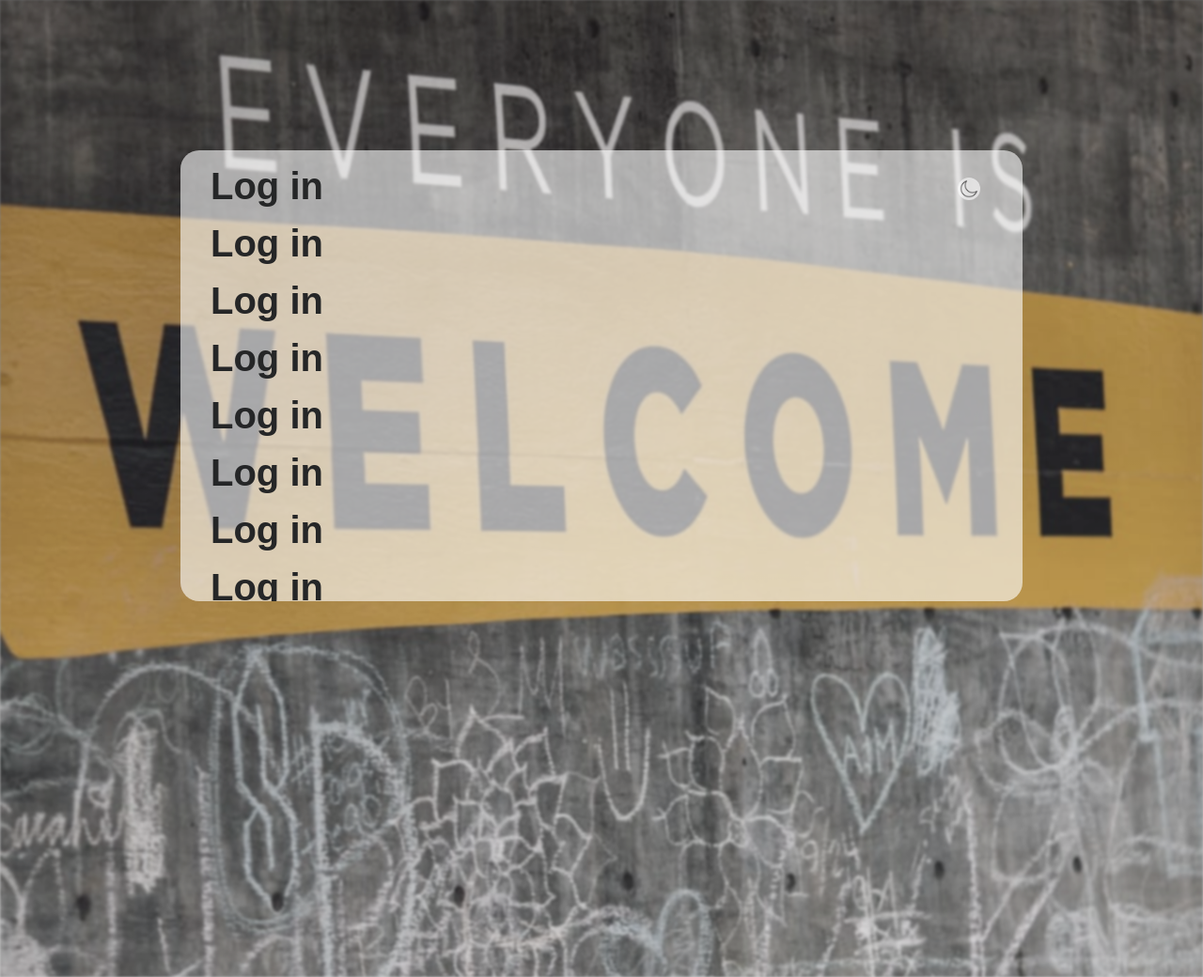
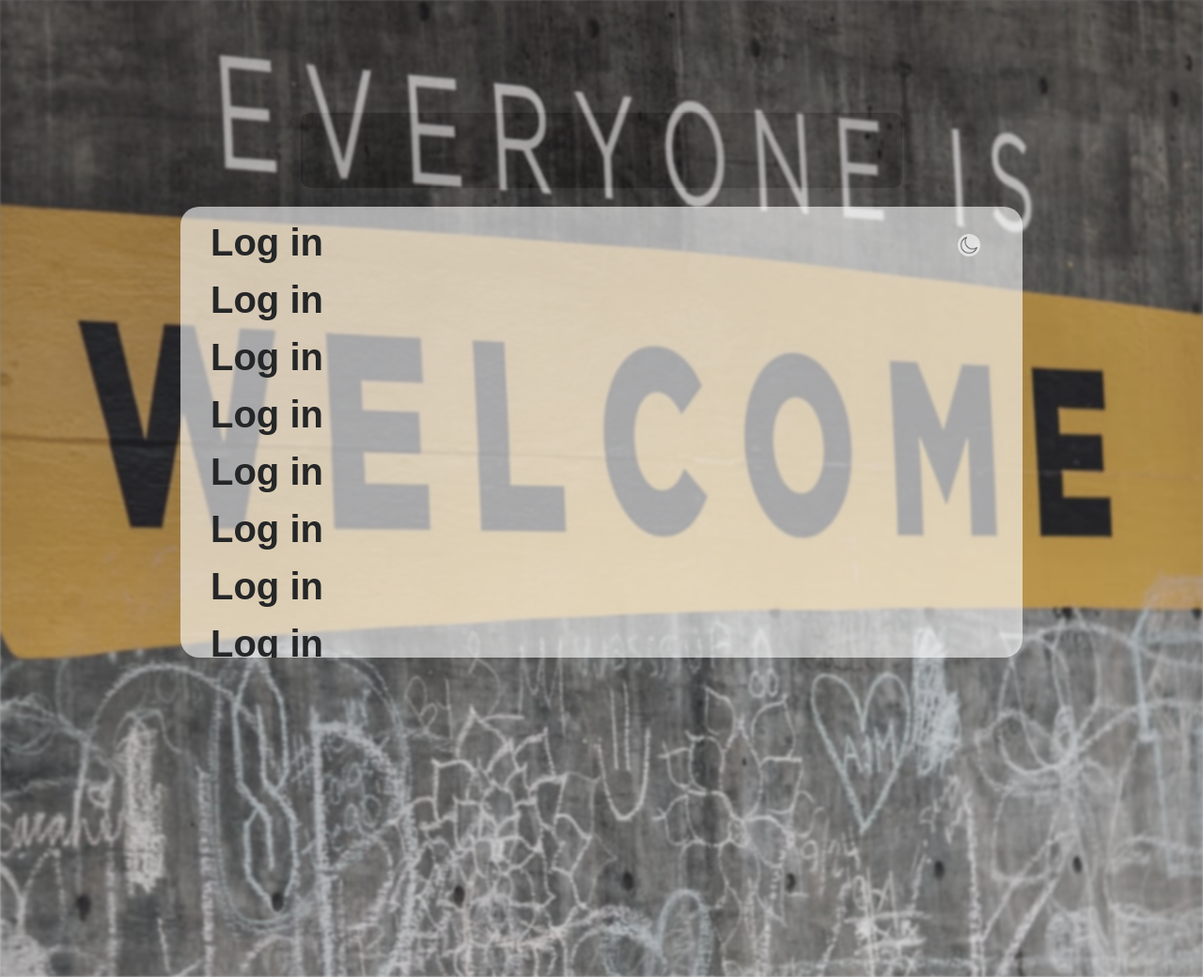
Before and after one commit to Ghoost-web/login-form, a plain HTML site: page index.html in a window 1280 px wide. Shown: the whole page at 94% size. Drawn offline with Linux system fonts and the light colour scheme.

Commit message:
first style to the header.

```diff
--- a/css/style.css
+++ b/css/style.css
@@ -81,9 +81,24 @@ body {
 }
 /* End Styles for the main background */
 
+/* Start style for the header */
+.header {
+    position: absolute;
+    top: 15%;
+    right: 0;
+    left: 0;
+    margin: auto;
+    background: #000000cc;
+    width: 50%;
+    height: 10%;
+    border-radius: 10px;
+}
+
+/* End style for the header */
+
 .form {
     position: absolute;
-    top: 0;
+    top: 15%;
     bottom: 0;
     right: 0;
     left: 0;
--- a/index.html
+++ b/index.html
@@ -17,8 +17,11 @@
     <title>Login - Form</title>
 </head>
 <body>
-    <!-- Put here the required code for  -->
-
+    <div class="header">
+        <div class="sign-in">
+            <p>Sign-in</p>
+        </div>
+    </div>
     <!-- The main background -->
     <div class="mainbg">
         <img src="./images/everyone-is-welcome.jpeg" alt="error: reload the image">
```
